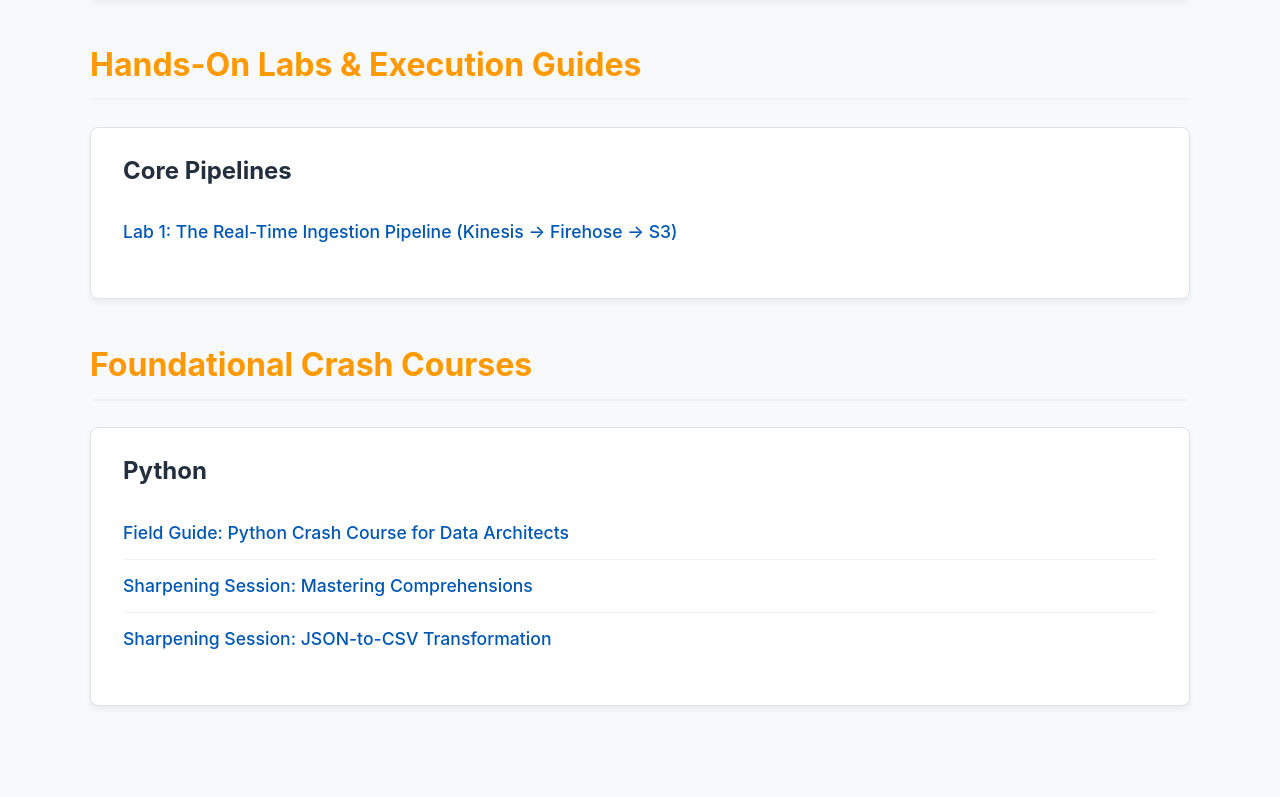
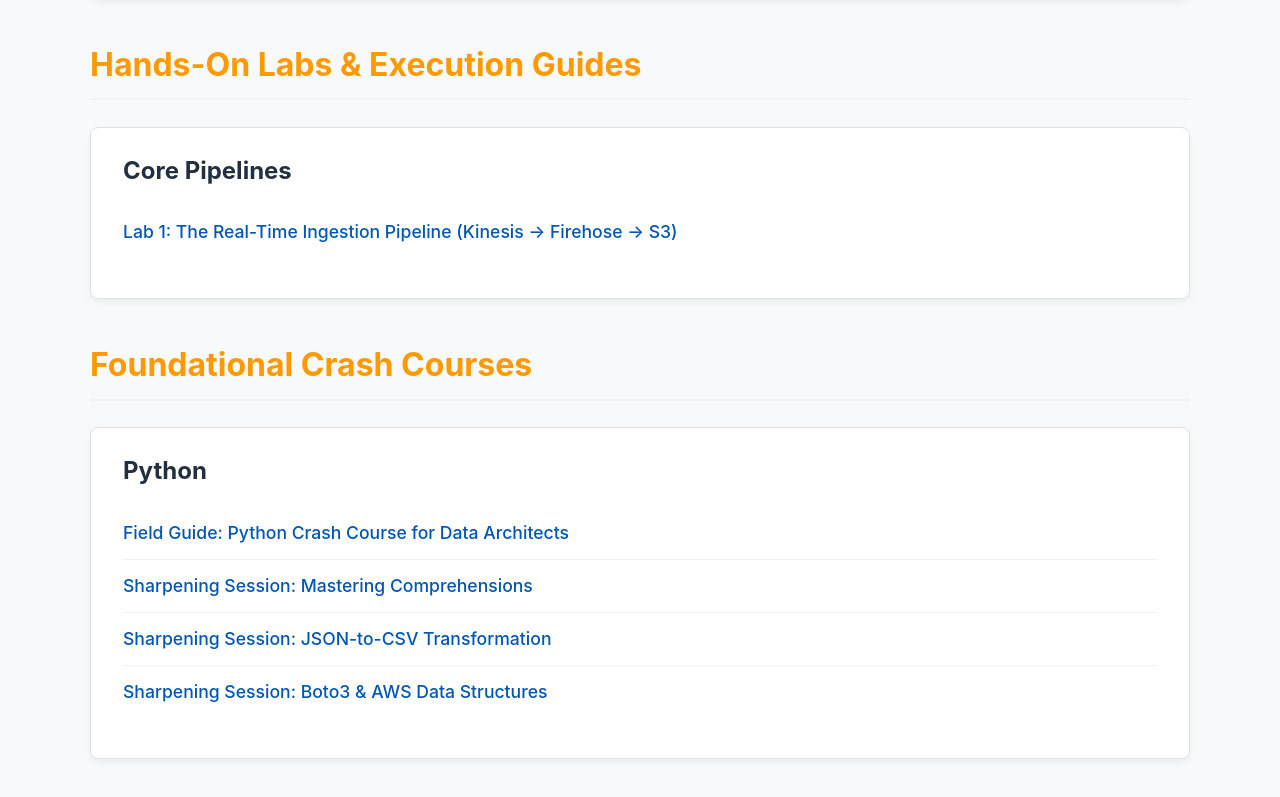
Before and after one commit to abhisoman/My_Data_Engineering_Path, a plain HTML site: page index.html in a window 1280 px wide. Shown: the part 873-1670 px from the top of the page. Before the commit the page ends 1643 px from the top, so only its background shows below. Drawn offline with Linux system fonts and the light colour scheme.

Commit message:
Update index.html

```diff
--- a/index.html
+++ b/index.html
@@ -123,6 +123,7 @@
                  <li><a href="08-python-crash-course.html" target="_blank">Field Guide: Python Crash Course for Data Architects</a></li>
                  <li><a href="07-python-comprehensions.html" target="_blank">Sharpening Session: Mastering Comprehensions</a></li>
                  <li><a href="12-python-data-transformation.html" target="_blank">Sharpening Session: JSON-to-CSV Transformation</a></li>
+                 <li><a href="Python_03_Boto3_Refresher.html" target="_blank">Sharpening Session: Boto3 & AWS Data Structures</a></li>
             </ul>
         </div>
     </div>
```
